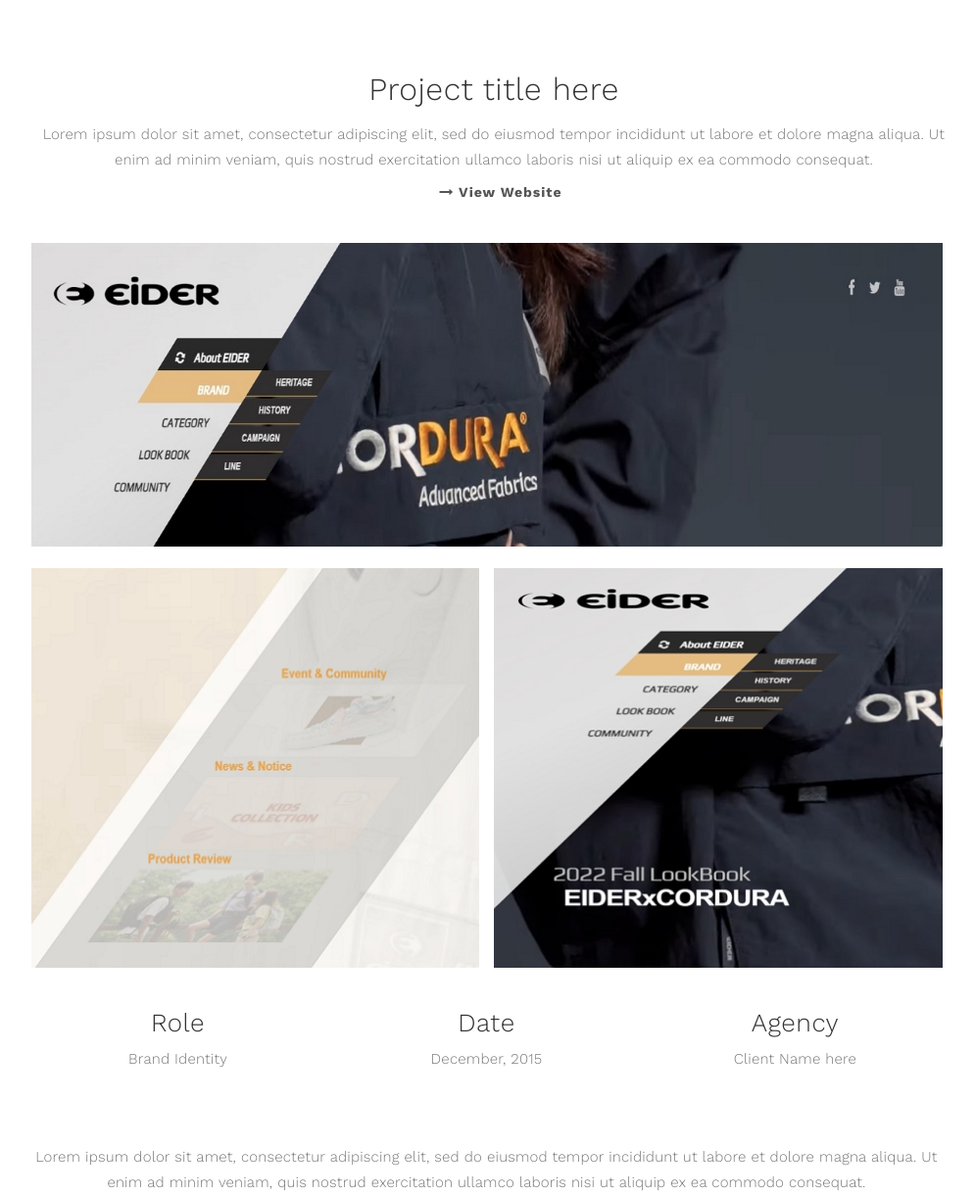
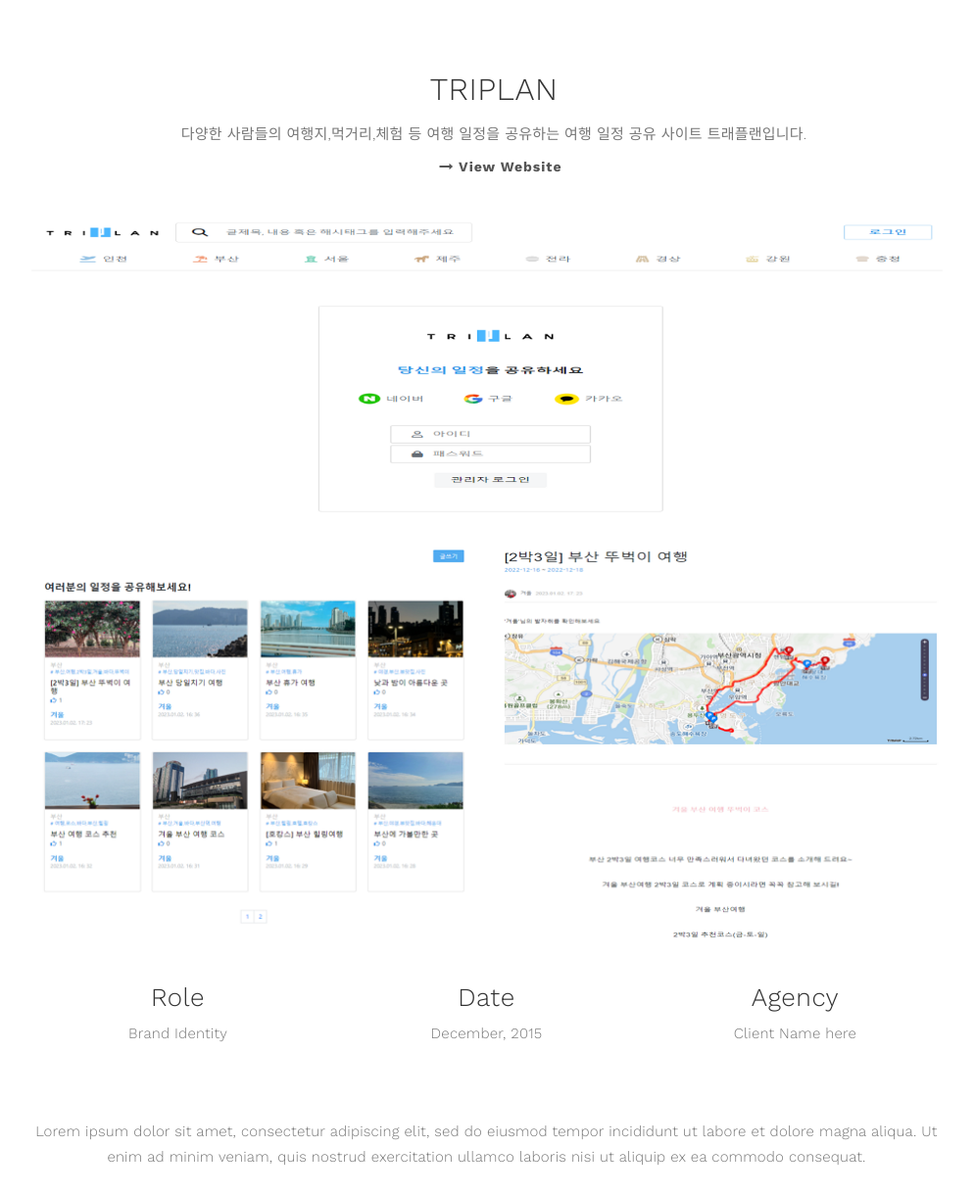
Before and after one commit to dbfla5848/portfolio, a plain HTML site: page project05.html in a window 1280 px wide. Shown: the part 200-1420 px from the top of the page at 98% size, without its empty margins (136-1131 px from the left). Drawn offline with nearby package versions, Linux system fonts and the light colour scheme.

Commit message:
Update project05.html

```diff
--- a/project05.html
+++ b/project05.html
@@ -61,20 +61,20 @@
           <div class="row">
 
                <div class="col-md-offset-1 col-md-10 col-sm-12">
-                    <h2>Project title here</h2>
-                    <p>Lorem ipsum dolor sit amet, consectetur adipiscing elit, sed do eiusmod tempor incididunt ut labore et dolore magna aliqua. Ut enim ad minim veniam, quis nostrud exercitation ullamco laboris nisi ut aliquip ex ea commodo consequat.</p>
-                    <a href="http://dbfla5848.dothome.co.kr/company"><i class="fa fa-long-arrow-right"></i> View Website</a>
+                    <h2>TRIPLAN</h2>
+                    <p>다양한 사람들의 여행지,먹거리,체험 등 여행 일정을 공유하는 여행 일정 공유 사이트 트래플랜입니다.</p>
+                    <a href="https://youtu.be/ydF21Nnpn8c"><i class="fa fa-long-arrow-right"></i> View Website</a>
 
                     <div class="col-md-12 col-sm-12">
-                         <img src="images/youtube02.jpg" class="img-responsive" alt="Portfolio">
+                         <img src="images/project02.png" class="img-responsive" alt="Portfolio">
                     </div>
 
                     <div class="col-md-6 col-sm-6">
-                         <img src="images/youtube03.jpg" class="img-responsive" alt="Portfolio">
+                         <img src="images/project03.png" class="img-responsive" alt="Portfolio">
                     </div>
 
                     <div class="col-md-6 col-sm-6">
-                         <img src="images/youtube04.jpg" class="img-responsive" alt="Portfolio">
+                         <img src="images/project04.png" class="img-responsive" alt="Portfolio">
                     </div>
 
                     <div class="clearfix"></div>
```
